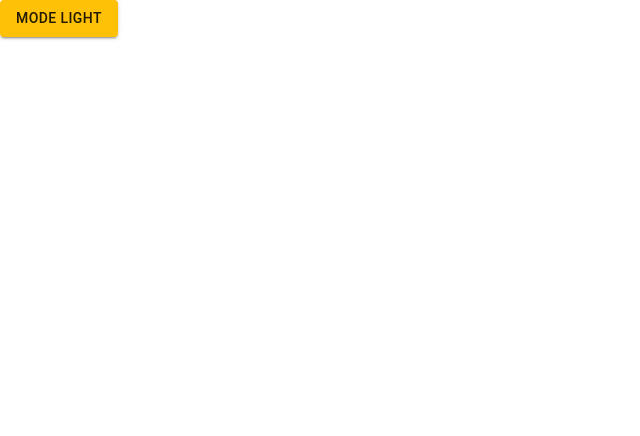
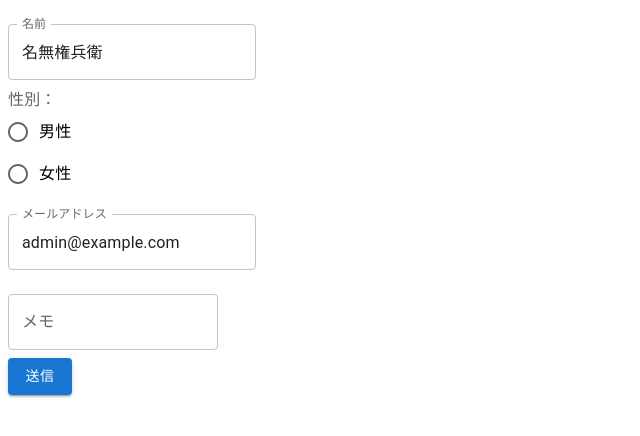
Before and after one commit to Yuma0309/Study-React, a JavaScript app in the folder React_sample_Yuma/my-react/: page / in a window 1280 px wide. Shown: the top 436 px of the page, without its empty margins (0-640 px from the left). Built offline with nearby package versions, Linux system fonts and the light colour scheme.

Commit message:
リスト6-1-15までの動作を確認

```diff
--- a/React_sample_Yuma/my-react/src/index.js
+++ b/React_sample_Yuma/my-react/src/index.js
@@ -1,14 +1,9 @@
 import ReactDOM from 'react-dom/client';
-import { CssBaseline, ThemeProvider } from '@mui/material';
-import theme from './chap06/theme';
-import MaterialMode from './chap06/MaterialMode';
+import FormMui from './chap06/FormMui';
 
 // Reactアプリ（Appコンポーネント）を描画
 const root = ReactDOM.createRoot(document.getElementById('root'));
 
 root.render(
-  <ThemeProvider theme={theme}>
-    <CssBaseline />
-    <MaterialMode />
-  </ThemeProvider>
+  <FormMui />
 );
```
